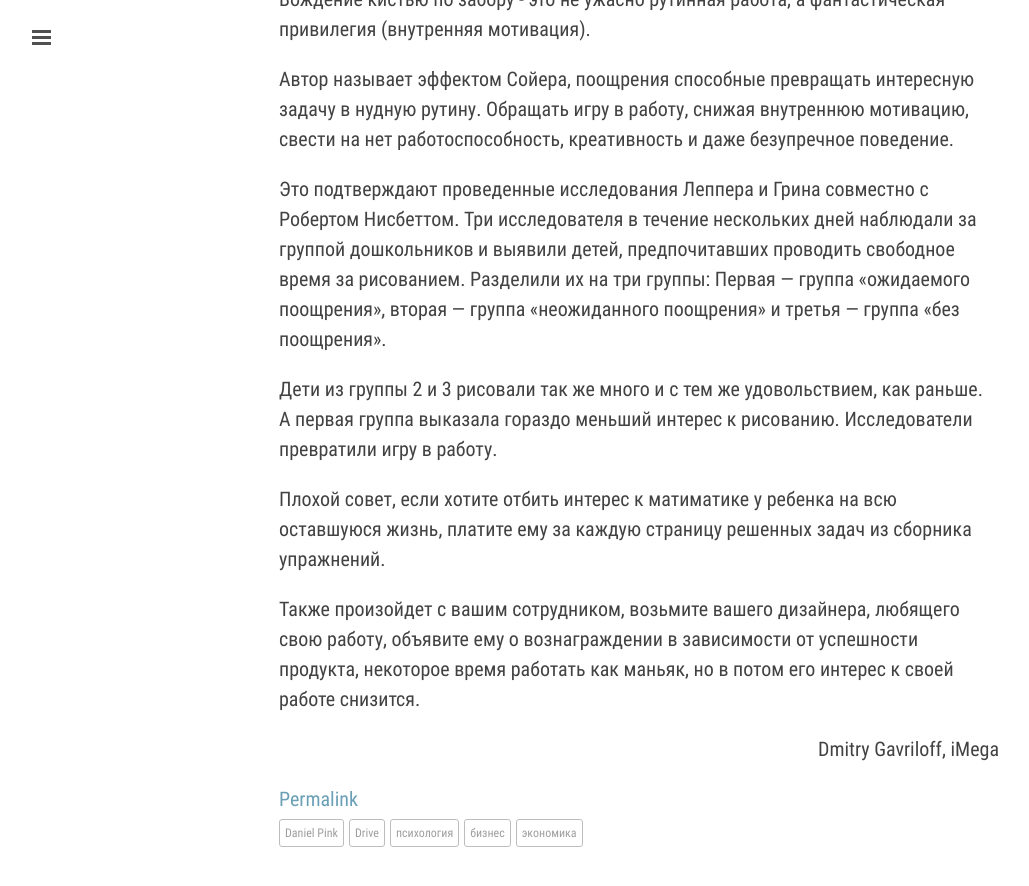
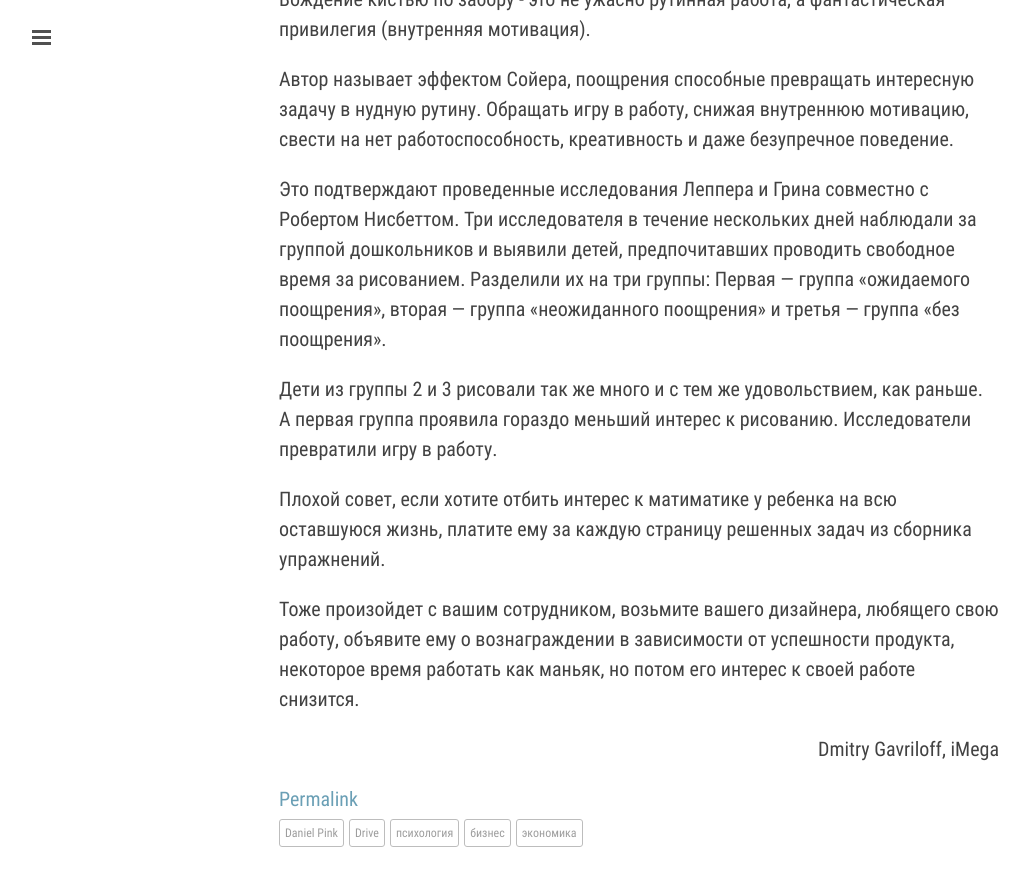
Before and after one commit to iMega/imega.github.io, a Jekyll site: the page built from _posts/2016-12-30-daniel-pink-drive.md, in a window 1280 px wide and 900 px high, scrolled down 1728 px. Shown: the top 886 px of the window, without its empty margins (1-1030 px from the left). Built offline with Jekyll 4.4.1, drawn with Linux system fonts in a browser that asks for light colours; comment, search, counter and statistics services are not loaded.

Commit message:
daniel pink drive

```diff
--- a/_posts/2016-12-30-daniel-pink-drive.md
+++ b/_posts/2016-12-30-daniel-pink-drive.md
@@ -75,14 +75,14 @@ tags:
 вторая — группа «неожиданного поощрения» и третья — группа «без поощрения».
 
 Дети из группы 2 и 3 рисовали так же много и с тем же удовольствием, как раньше.
-А первая группа выказала гораздо меньший интерес к рисованию. Исследователи
+А первая группа проявила гораздо меньший интерес к рисованию. Исследователи
 превратили игру в работу.
 
 Плохой совет, если хотите отбить интерес к матиматике у ребенка на всю
 оставшуюся жизнь, платите ему за каждую страницу решенных задач из сборника
 упражнений.
 
-Также произойдет с вашим сотрудником, возьмите вашего дизайнера, любящего свою
+Тоже произойдет с вашим сотрудником, возьмите вашего дизайнера, любящего свою
 работу, объявите ему о вознаграждении в зависимости от успешности продукта,
-некоторое время работать как маньяк, но в потом его интерес к своей работе
+некоторое время работать как маньяк, но потом его интерес к своей работе
 снизится.
```
